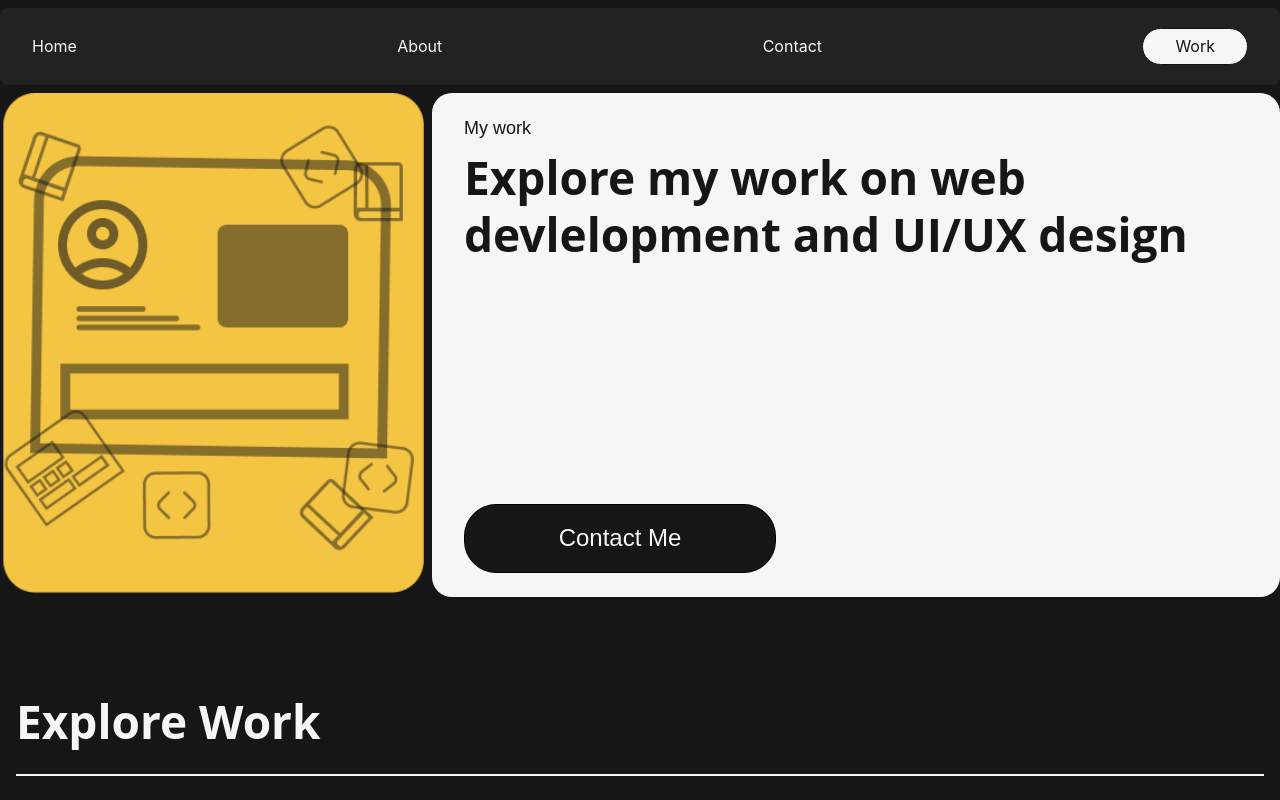
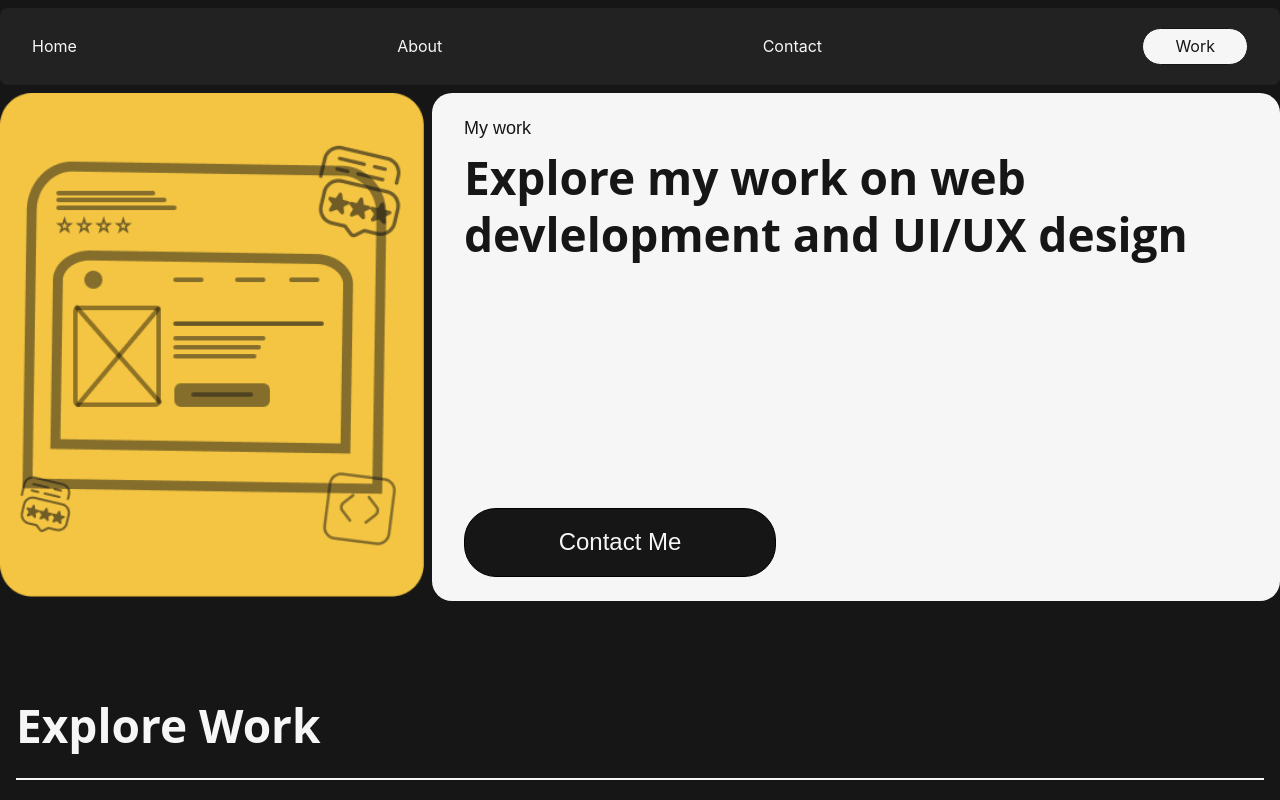
Before and after one commit to ajayshsh7/Ajay-sharma, a Next.js app: page /work in a window 1280 px wide. Shown: the top 800 px of the page. Built offline with nearby package versions, Linux system fonts and the light colour scheme.

Commit message:
work img change.

```diff
--- a/app/work/page.tsx
+++ b/app/work/page.tsx
@@ -11,7 +11,7 @@ export default function FeaturedWork() {
         <main>
             <div className={styles.homeContainer}>
                 <div className={styles.heroGrid}>
-                    <div className={styles.heroImg}> <img className={styles.myImg} src="../abouthero.png" alt="" /></div>
+                    <div className={styles.heroImg}> <img className={styles.myImg} src="../workhero.png" alt="" /></div>
                     <div className={styles.heroContent}>
                         <p>My work</p>
                         <div className={styles.flexContent}>
```
